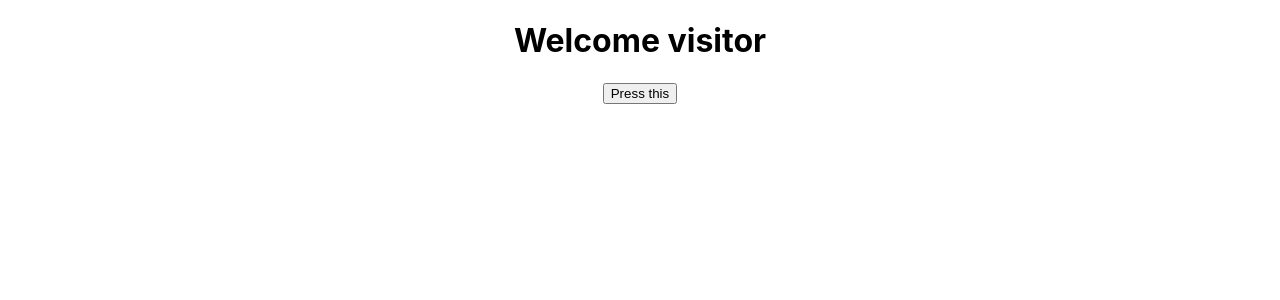
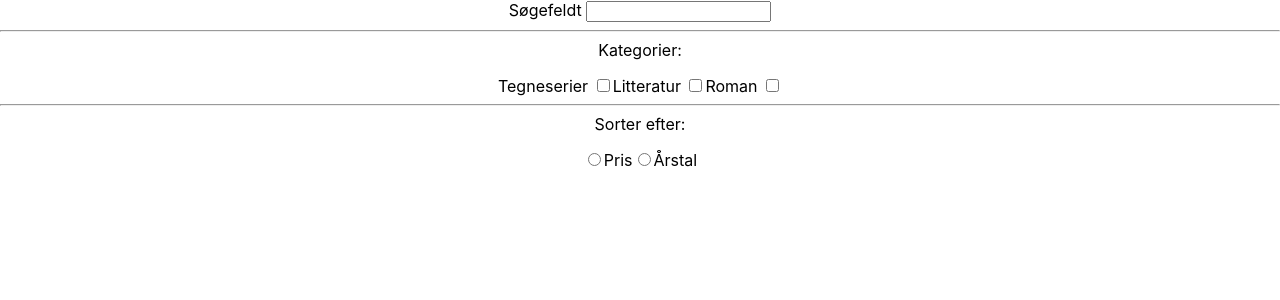
Before and after one commit to CasperSidor/reacttutorial, a React (Create React App) app: page / in a window 1280 px wide. Shown: the top 300 px of the page. Built offline with nearby package versions, Linux system fonts and the light colour scheme.

Commit message:
started making inputs, checkbox, and radio

```diff
--- a/src/App.js
+++ b/src/App.js
@@ -8,11 +8,32 @@ import Message from './components/Message'
 function App() {
   return (
     <div className="App">
-      <Message />
+      Søgefeldt <input />
+      <hr />
+      <label>
+        Kategorier:
+        <p/ >
+        Tegneserier <input type="checkbox" name="CartoonCheckbox"/>
+        Litteratur <input type="checkbox" name="LitteratureCheckbox"/>
+        Roman <input type="checkbox" name="NovelCheckbox"/>
+      </label>
+      <hr />
+
+      Sorter efter:
+        <p/ >
+        <label>
+          <input type="radio" name="myRadio" value="Price" />
+          Pris
+        </label>
+        <label>
+          <input type="radio" name="myRadio" value="Year" />
+          Årstal
+        </label>
+
       {/* <Greet></Greet>
       <Welcome></Welcome>
-      <Hello></Hello>*/}
-      {/* <Greet name="Cathrine" nickname="Cat"/>
+      <Hello></Hello>*/
+      /* <Greet name="Cathrine" nickname="Cat"/>
       <Greet name="Casper" nickname="Sidor"/>
       <Greet name="Christer" nickname="Basse"/> */}
     </div>
```
